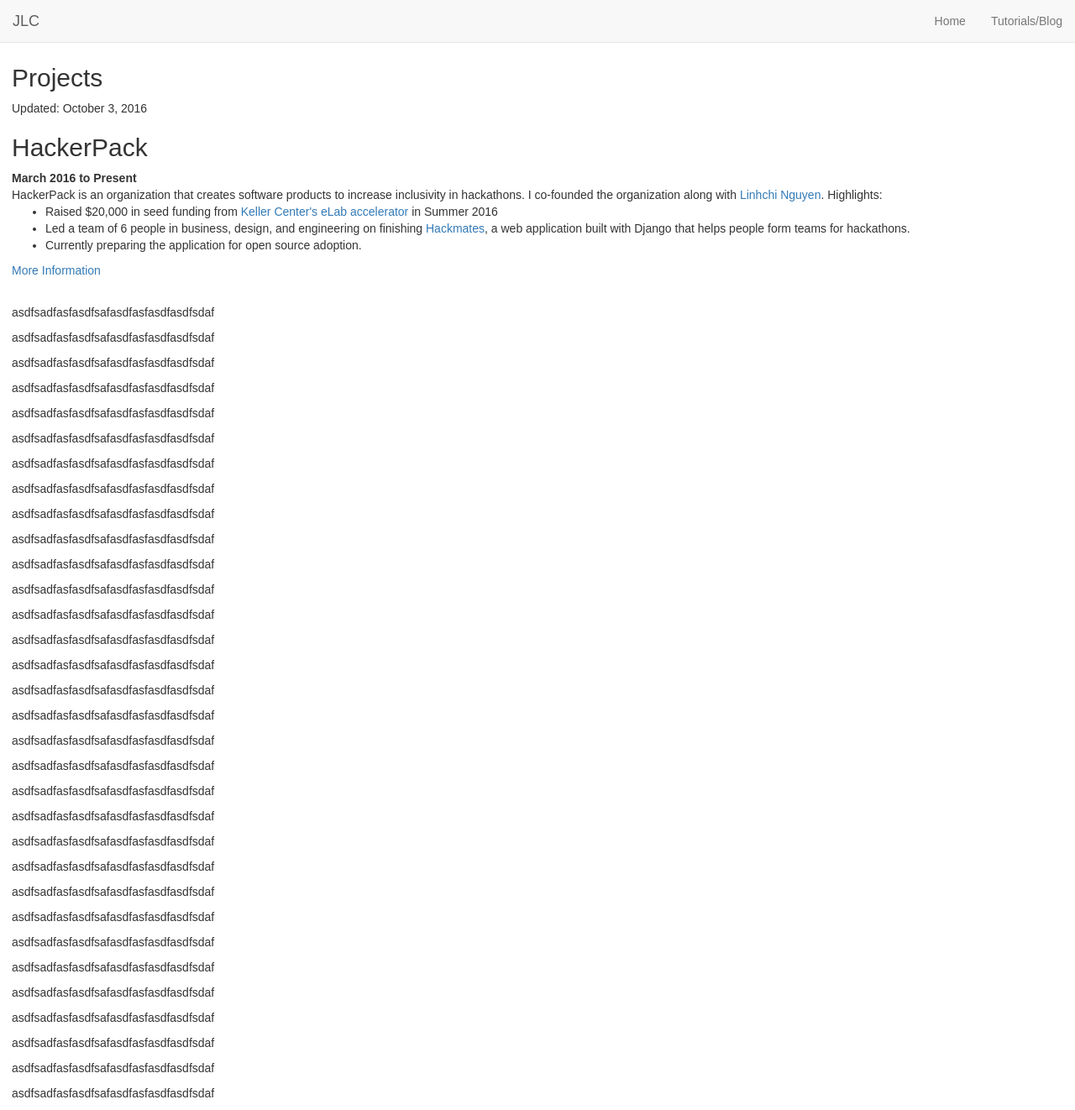
After one commit to JustinChavez/JustinChavez.github.io, a Flask app: page /bs in a window 1280 px wide. The commit adds this page. Shown: the whole page at 84% size. Run offline with Flask 2, Linux system fonts and the light colour scheme; some libraries are stand-ins or nearby versions.

Commit message:
new website design

```diff
--- /dev/null
+++ b/personalSite/templates/boots.html
@@ -0,0 +1,120 @@
+<!DOCTYPE html>
+<html lang="en">
+  <head>
+    <meta charset="utf-8">
+    <meta http-equiv="X-UA-Compatible" content="IE=edge">
+    <meta name="viewport" content="width=device-width, initial-scale=1">
+    <!-- The above 3 meta tags *must* come first in the head; any other head content must come *after* these tags -->
+    <title>Bootstrap 101 Template</title>
+
+    <!-- Bootstrap -->
+    <link rel="stylesheet" type='text/css' href="static/bootstrap-3.3.7-dist/css/bootstrap.min.css" >
+    <link rel="stylesheet" type='text/css' href="static/custom.css?version=6">
+
+    <!-- HTML5 shim and Respond.js for IE8 support of HTML5 elements and media queries -->
+    <!-- WARNING: Respond.js doesn't work if you view the page via file:// -->
+    <!--[if lt IE 9]>
+      <script src="https://oss.maxcdn.com/html5shiv/3.7.3/html5shiv.min.js"></script>
+      <script src="https://oss.maxcdn.com/respond/1.4.2/respond.min.js"></script>
+    <![endif]-->
+  </head>
+  <body>
+
+
+
+<nav class="navbar navbar-default navbar-fixed-top">
+  <div class="container-fluid">
+    <!-- Brand and toggle get grouped for better mobile display -->
+    <div class="navbar-header">
+      <button type="button" class="navbar-toggle collapsed" data-toggle="collapse" data-target="#bs-example-navbar-collapse-1" aria-expanded="false">
+        <span class="sr-only">Toggle navigation</span>
+        <span class="icon-bar"></span>
+        <span class="icon-bar"></span>
+        <span class="icon-bar"></span>
+      </button>
+      <a class="navbar-brand" href="#">JLC</a>
+    </div>
+
+    <!-- Collect the nav links, forms, and other content for toggling -->
+    <div class="collapse navbar-collapse" id="bs-example-navbar-collapse-1">
+      <ul class="nav navbar-nav ">
+
+          <!-- This greys a tab to give the impression that it is active. Implement later-->
+        <!-- <li class="active"><a href="#">Link <span class="sr-only">(current)</span></a></li> -->
+        <!-- <li><a href="#">Link</a></li> -->
+
+      </ul>
+
+      <ul class="nav navbar-nav navbar-right">
+        <li><a href="#">Home</a></li>
+        <li><a href="#">Tutorials/Blog</a></li>
+
+      </ul>
+    </div><!-- /.navbar-collapse -->
+  </div><!-- /.container-fluid -->
+</nav>
+
+
+      <h2>Projects</h2>
+
+
+        <p2>Updated: October 3, 2016</p2>
+        <br>
+
+        <h2>HackerPack</h2>
+
+        <p1><b>March 2016 to Present</b><br></p1>
+<p1>HackerPack is an organization that creates software products to increase inclusivity in hackathons. I co-founded the organization along with <a href="http://linhchinguyen.com/">Linhchi Nguyen</a>. </p1>
+<p1>
+    Highlights:
+    <ul>
+        <li>Raised $20,000 in seed funding from <a href="http://kellercenter.princeton.edu/elab"> Keller Center's eLab accelerator</a> in Summer 2016</li>
+        <li>Led a team of 6 people in business, design, and engineering on finishing <a href="http://hackmates.io/">Hackmates</a>, a web application built with Django that helps people form teams for hackathons. </li>
+        <li>Currently preparing the application for open source adoption. </li>
+    </ul>
+</p1>
+        <p1><a href="http://hackerpack.io/"> More Information</a></p1>
+<p> &nbsp;</p>
+
+
+      <p>asdfsadfasfasdfsafasdfasfasdfasdfsdaf</p>
+      <p>asdfsadfasfasdfsafasdfasfasdfasdfsdaf</p>
+      <p>asdfsadfasfasdfsafasdfasfasdfasdfsdaf</p>
+      <p>asdfsadfasfasdfsafasdfasfasdfasdfsdaf</p>
+      <p>asdfsadfasfasdfsafasdfasfasdfasdfsdaf</p>
+      <p>asdfsadfasfasdfsafasdfasfasdfasdfsdaf</p>
+      <p>asdfsadfasfasdfsafasdfasfasdfasdfsdaf</p>
+      <p>asdfsadfasfasdfsafasdfasfasdfasdfsdaf</p><p>asdfsadfasfasdfsafasdfasfasdfasdfsdaf</p>
+
+      <p>asdfsadfasfasdfsafasdfasfasdfasdfsdaf</p>
+      <p>asdfsadfasfasdfsafasdfasfasdfasdfsdaf</p>
+      <p>asdfsadfasfasdfsafasdfasfasdfasdfsdaf</p>
+      <p>asdfsadfasfasdfsafasdfasfasdfasdfsdaf</p>
+      <p>asdfsadfasfasdfsafasdfasfasdfasdfsdaf</p>
+      <p>asdfsadfasfasdfsafasdfasfasdfasdfsdaf</p>
+      <p>asdfsadfasfasdfsafasdfasfasdfasdfsdaf</p>
+      <p>asdfsadfasfasdfsafasdfasfasdfasdfsdaf</p>
+      <p>asdfsadfasfasdfsafasdfasfasdfasdfsdaf</p>
+      <p>asdfsadfasfasdfsafasdfasfasdfasdfsdaf</p>
+      <p>asdfsadfasfasdfsafasdfasfasdfasdfsdaf</p>
+      <p>asdfsadfasfasdfsafasdfasfasdfasdfsdaf</p>
+      <p>asdfsadfasfasdfsafasdfasfasdfasdfsdaf</p>
+
+      <p>asdfsadfasfasdfsafasdfasfasdfasdfsdaf</p>
+      <p>asdfsadfasfasdfsafasdfasfasdfasdfsdaf</p>
+      <p>asdfsadfasfasdfsafasdfasfasdfasdfsdaf</p>
+      <p>asdfsadfasfasdfsafasdfasfasdfasdfsdaf</p>
+      <p>asdfsadfasfasdfsafasdfasfasdfasdfsdaf</p>
+      <p>asdfsadfasfasdfsafasdfasfasdfasdfsdaf</p>
+      <p>asdfsadfasfasdfsafasdfasfasdfasdfsdaf</p>
+      <p>asdfsadfasfasdfsafasdfasfasdfasdfsdaf</p>
+      <p>asdfsadfasfasdfsafasdfasfasdfasdfsdaf</p>
+      <p>asdfsadfasfasdfsafasdfasfasdfasdfsdaf</p>
+
+
+    <!-- jQuery (necessary for Bootstrap's JavaScript plugins) -->
+    <script src="https://ajax.googleapis.com/ajax/libs/jquery/1.12.4/jquery.min.js"></script>
+    <!-- Include all compiled plugins (below), or include individual files as needed -->
+    <script src="static/bootstrap-3.3.7-dist/js/bootstrap.min.js"></script>
+  </body>
+</html>
--- a/personalSite/templates/head.html
+++ b/personalSite/templates/head.html
@@ -33,7 +33,7 @@
         <span class="icon-bar"></span>
         <span class="icon-bar"></span>
       </button>
-      <a class="navbar-brand" href="#">JLC</a>
+      <a class="navbar-brand">Justin Chavez</a>
     </div>
 
     <!-- Collect the nav links, forms, and other content for toggling -->
@@ -47,8 +47,8 @@
       </ul>
 
       <ul class="nav navbar-nav navbar-right">
-        <li><a href="#">Home</a></li>
-        <li><a href="#">Tutorials/Blog</a></li>
+        <li><a href="/">Home</a></li>
+        <li><a href="/Tutorials">Tutorials/Blog</a></li>
 
       </ul>
     </div><!-- /.navbar-collapse -->
--- a/personalSite/templates/index.html
+++ b/personalSite/templates/index.html
@@ -3,10 +3,6 @@
 
 
         <h2>Home </h2>
-                <h2>&nbsp;</h2>
-
-<h3> Now with 9.13 times less load time!!! (Thanks to AWS Elastic Beanstalk) </h3>
-<h2>&nbsp;</h2>
 
 <p1>I am currently busy with the following:
     <ul>
--- a/personalSite/views.py
+++ b/personalSite/views.py
@@ -17,3 +17,7 @@ def research():
 @application.route('/Tutorials')
 def tutorials():
     return render_template('tutorials.html')
+
+@application.route('/bs')
+def bsHW():
+    return render_template('boots.html')
```
Also changed, not shown: personalSite/templates/tutorials.html (+7 -25 lines).
